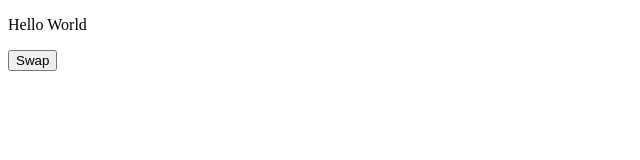
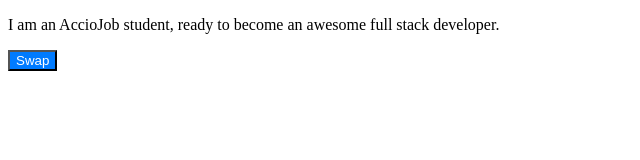
Before and after one commit to acciojob/dark-theme-sandeep-mz, a website: page main.html in a window 1280 px wide. Shown: the whole page, without its empty margins (0-640 px from the left). Drawn offline with Linux system fonts and the light colour scheme.

Commit message:
created a submission

```diff
--- a/main.html
+++ b/main.html
@@ -1,19 +1,16 @@
 <!DOCTYPE html>
- <html>
-  <head>
-    <title>
-      Dark Theme
-    </title>
+<html lang="en">
+<head>
+    <meta charset="UTF-8">
+    <meta name="viewport" content="width=device-width, initial-scale=1.0">
     <link rel="stylesheet" href="styles.css">
-  </head>
-  <body>
-    <main>
-      <!-- html markup here -->
-      <p id="ptag">
-        Hello World
-      </p>
-      <button>Swap</button>
-    </main>
-    <script src="./script.js"></script>
-  </body>
+    <title>Dark Theme</title>
+</head>
+<body>
+    <div id="app" class="day">
+        <p id="ptag">I am an AccioJob student, ready to become an awesome full stack developer.</p>
+        <button id="swap" class="button_day" onclick="swapTheme()">Swap</button>
+    </div>
+    <script src="script.js"></script>
+</body>
 </html>
--- a/script.js
+++ b/script.js
@@ -1,21 +1,16 @@
-// JavaScript to toggle the dark theme
+function swapTheme() {
+    const appDiv = document.getElementById('app');
+    const swapButton = document.getElementById('swap');
 
-// Function to toggle the theme when the button is clicked
-function swapTheme() {
-  const mainElement = document.querySelector('#app');
-  const buttonElement = document.querySelector('#swap');
-
-  if (mainElement.classList.contains('night')) {
-    mainElement.classList.remove('night');
-    buttonElement.classList.remove('button_night');
-    buttonElement.textContent = 'Dark';
-  } else {
-    mainElement.classList.add('night');
-    buttonElement.classList.add('button_night');
-    buttonElement.textContent = 'Light';
-  }
+    if (appDiv.classList.contains('day')) {
+        appDiv.classList.remove('day');
+        appDiv.classList.add('night');
+        swapButton.classList.remove('button_day');
+        swapButton.classList.add('button_night');
+    } else {
+        appDiv.classList.remove('night');
+        appDiv.classList.add('day');
+        swapButton.classList.remove('button_night');
+        swapButton.classList.add('button_day');
+    }
 }
-
-// Add a click event listener to the button
-const buttonElement = document.querySelector('#swap');
-buttonElement.addEventListener('click', swapTheme);
--- a/styles.css
+++ b/styles.css
@@ -1,16 +1,19 @@
-#app{
-  height:90vh;
-}
-.night{
-  background-color: black;
-  color:white;
+.day {
+    background-color: #fff;
+    color: #000;
 }
 
-#swap{
-  outline:0;
+.night {
+    background-color: #000;
+    color: #fff;
 }
 
-.button_night{
-  background-color:blue;
-  color:white;
+.button_day {
+    background-color: #007bff;
+    color: #fff;
 }
+
+.button_night {
+    background-color: #fff;
+    color: #000;
+}
```
